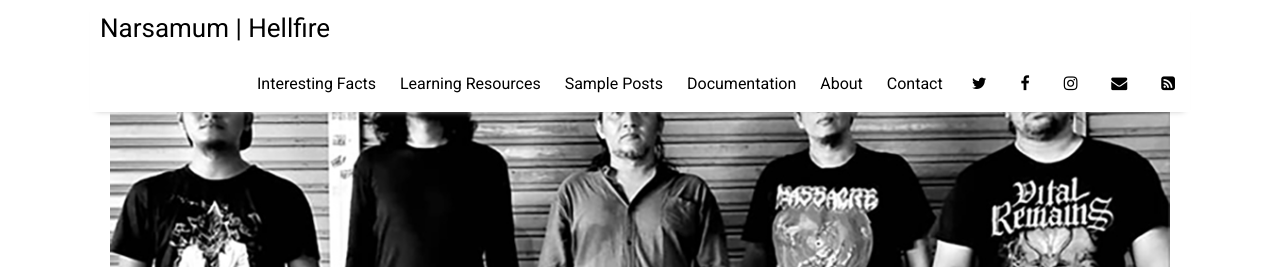
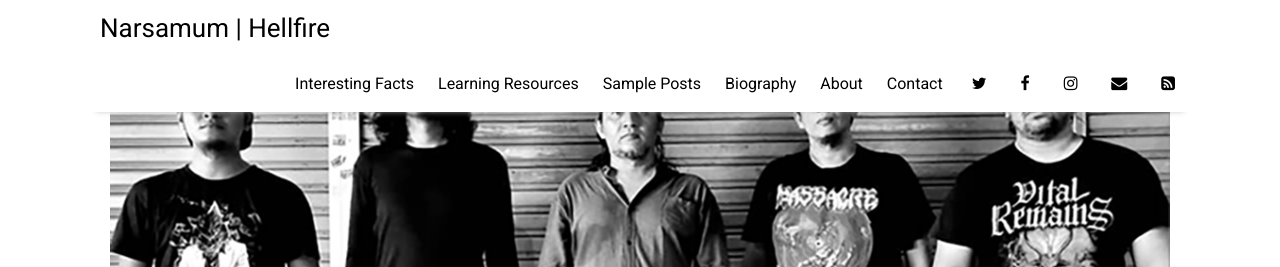
Before and after one commit to narsamum/narsamum.github.io, a Jekyll site: the page built from index.html, in a window 1280 px wide. Shown: the top 267 px of the page. Built offline with Jekyll 4.4.1, drawn with Linux system fonts in a browser that asks for light colours; nearby versions of some CDN libraries; the list of posts is cut into pages by our own code.

Commit message:
Update settings.yml

```diff
--- a/_data/settings.yml
+++ b/_data/settings.yml
@@ -10,7 +10,7 @@ menu:
 - {name: 'Interesting Facts',  url: 'facts'}
 - {name: 'Learning Resources', url: 'resources'}
 - {name: 'Sample Posts',       url: 'sample-posts'}
-- {name: 'Documentation',      url: 'documentation'}
+- {name: 'Biography',          url: 'Biography'}
 - {name: 'About',              url: 'about'}
 - {name: 'Contact',            url: 'contact'}
 
```
